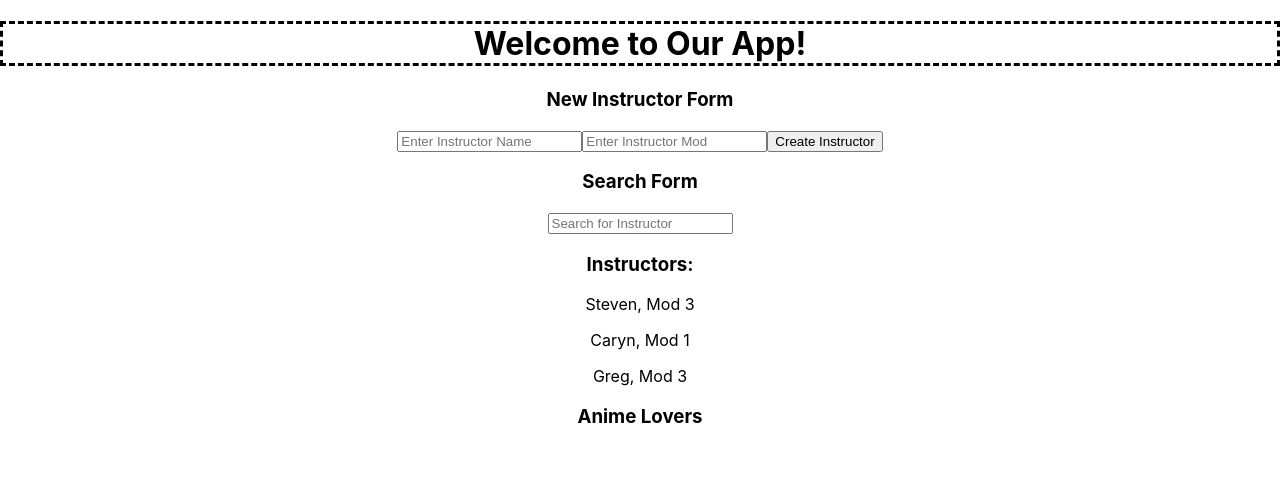
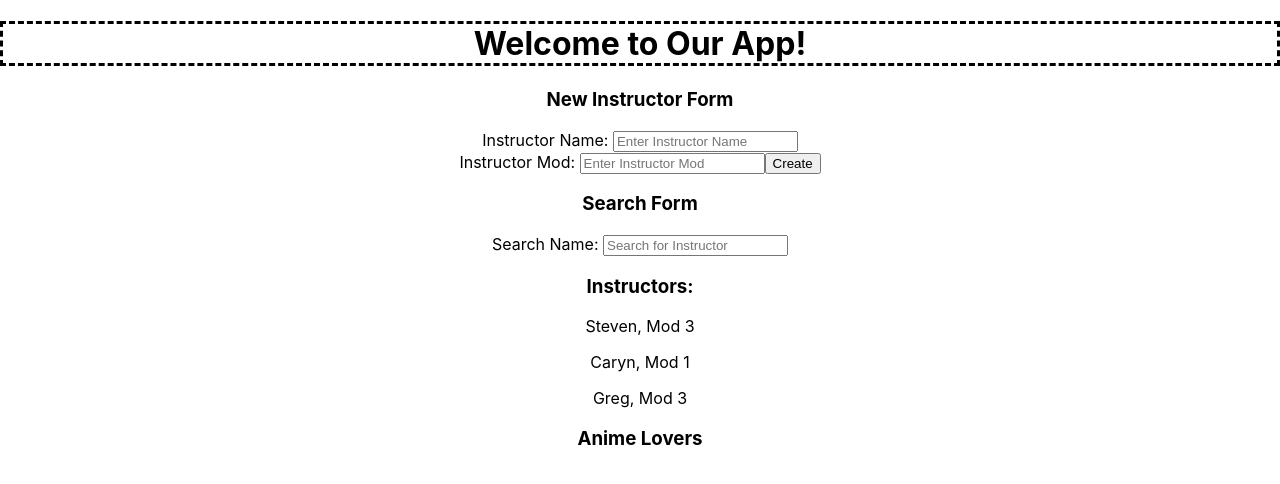
Before and after one commit to rtetelbaum/code-along-components, a React (Create React App) app: page / in a window 1280 px wide. Shown: the top 484 px of the page. Built offline with nearby package versions, Linux system fonts and the light colour scheme.

Commit message:
refactors

```diff
--- a/src/Components/FormComponent.js
+++ b/src/Components/FormComponent.js
@@ -9,9 +9,8 @@ class FormComponent extends React.Component {
 
 	formSubmit = (event) => {
 		event.preventDefault()
-		this.props.createNewInstructor({name: event.target.name.value, mod: event.target.mod.value})
-		event.target.reset()
-		// this.setState({name: "", mod: ""})
+		this.props.createNewInstructor({name: this.state.name, mod: this.state.mod})
+		this.setState({name: "", mod: ""})
 	}
 
 	changeHandler = (event) => {
@@ -28,9 +27,11 @@ class FormComponent extends React.Component {
 			<div>
 				<h3>New Instructor Form</h3>
 				<form onSubmit={this.formSubmit}>
-					<input type="text" name="name" placeholder="Enter Instructor Name" value={this.state.name} onChange={this.changeHandler} />
+					<label htmlFor="Instructor Name">Instructor Name: </label>
+					<input type="text" name="name" placeholder="Enter Instructor Name" value={this.state.name} onChange={this.changeHandler} /><br />
+					<label htmlFor="Instructor Mod">Instructor Mod: </label>
 					<input type="number" name="mod" placeholder="Enter Instructor Mod" value={this.state.mod} onChange={this.changeHandler} />
-					<input type="submit" value="Create Instructor" />
+					<button>Create</button>
 				</form>
 			</div>
 		)
--- a/src/Components/SearchComponent.js
+++ b/src/Components/SearchComponent.js
@@ -5,6 +5,7 @@ function SearchComponent(props) {
 		<div>
 			<h3>Search Form</h3>
 			<form>
+				<label htmlFor="Search Name">Search Name: </label>
 				<input placeholder="Search for Instructor" value={props.searchValue} onChange={props.searchInstructor} />
 			</form>
 		</div>
--- a/src/Containers/InstructorsContainer.js
+++ b/src/Containers/InstructorsContainer.js
@@ -21,17 +21,17 @@ class InstructorContainer extends React.Component {
 	}
 
 	filteredInstructors = () => {
-		return this.state.instructors.filter(instructorObj => instructorObj.name.toLowerCase().includes(this.state.searchValue.toLowerCase()))
+		const instructors = this.state.instructors.filter(instructorObj => instructorObj.name.toLowerCase().includes(this.state.searchValue.toLowerCase()))
+		return instructors.map(instructorObj => <InstructorComponent instructorObj={instructorObj} key={instructorObj.id} appClickHandler={this.props.appClickHandler} />)
 	}
 
 	render() {
-		const instructors = this.filteredInstructors().map(instructorObj => <InstructorComponent instructorObj={instructorObj} key={instructorObj.id} appClickHandler={this.props.appClickHandler} />)
 		return (
 			<div>
 				<FormComponent createNewInstructor={this.createNewInstructor} />
 				<SearchComponent searchInstructor={this.searchInstructor} searchValue={this.state.searchValue} />
 				<h3>Instructors:</h3>
-				{instructors}
+				{this.filteredInstructors()}
 			</div>
 		)
 	}
```
Also changed, not shown: 1 other file (tests, documents, lock files or other folders).
